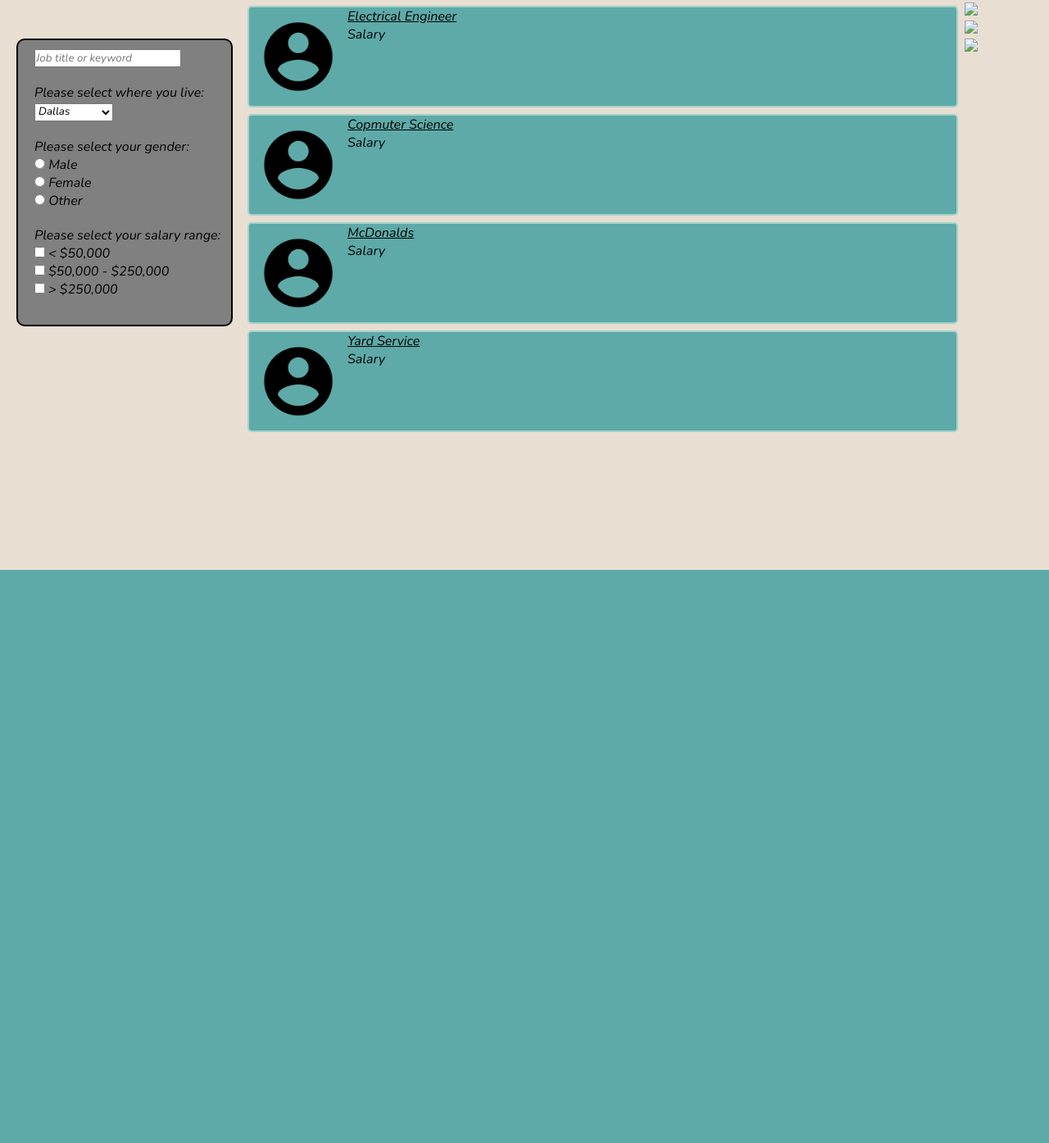
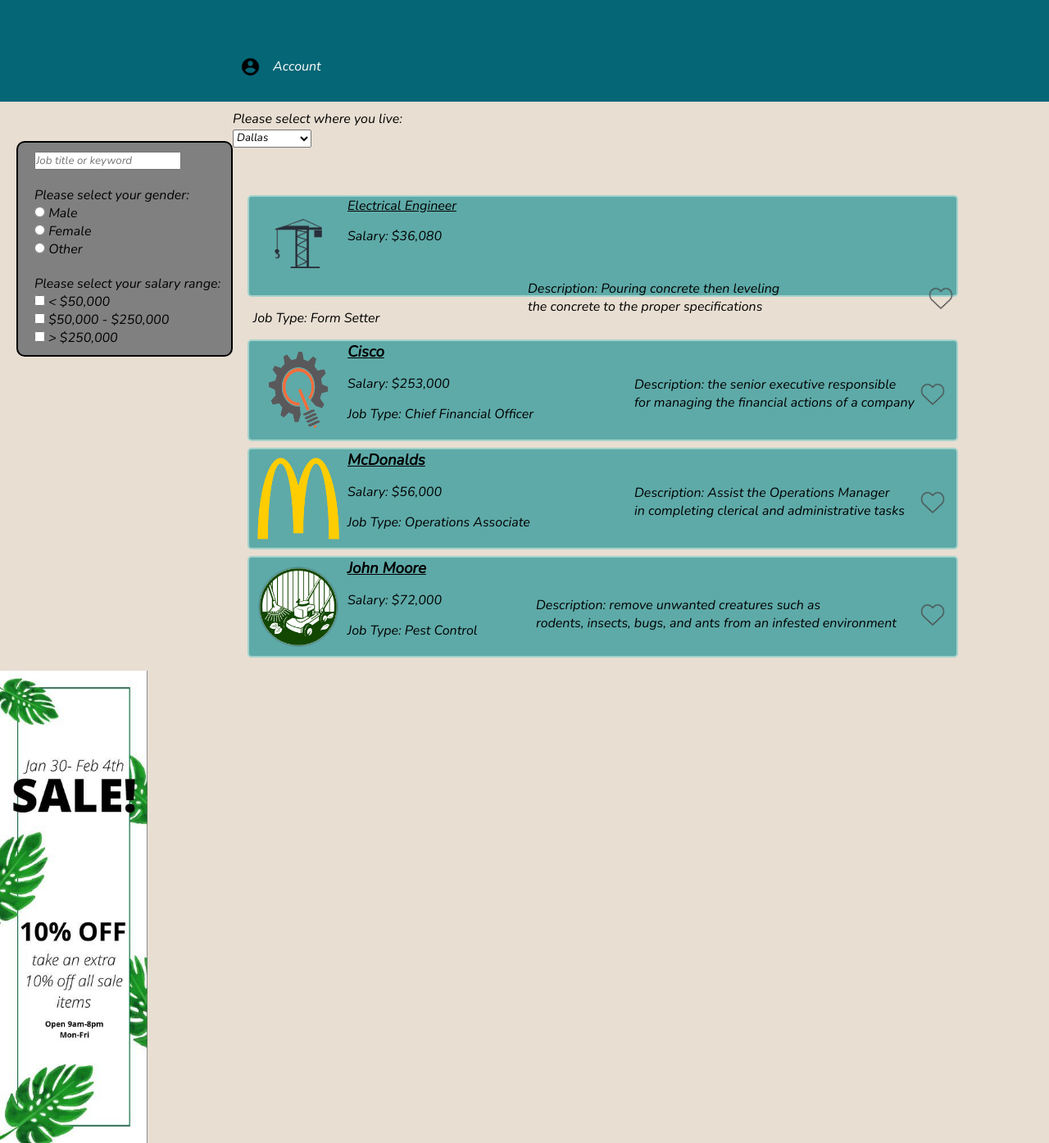
Before and after one commit to pedrovfigueiredo/WebsiteTrackingTool, a Flask app: page / in a window 1280 px wide. Shown: the part 105-1499 px from the top of the page at 82% size. Before the commit the page ends 800 px from the top, so only its background shows below. Run offline with Flask 2, Linux system fonts and the light colour scheme; some libraries are stand-ins or nearby versions.

Commit message:
Reverted changes made by mistake by aaron.

```diff
--- a/HowdyHack_Website/templates/template.html
+++ b/HowdyHack_Website/templates/template.html
@@ -6,19 +6,23 @@
     <link rel="stylesheet" href="{{ url_for('static', filename='styles.css')}}">
     <title>Heatmap Presentation</title>
     <link href="https://fonts.googleapis.com/css2?family=Nunito:ital,wght@1,300&display=swap" rel="stylesheet">
+    <link rel="icon" href="{{ url_for('static', filename='imgs/HeatHeader.png')}}">
   <body>
     <div class="header-main">
       <div class="menu">
         <ul>
-          <li class="logo"><img src="{{ url_for('static', filename='DatBoi.png')}}"></li>
+          <li class="logo"><img src="{{ url_for('static', filename='imgs/DatBoi.png')}}"></li>
           <li><p>Home</p></li>
           <div class="vertical-line"></div>
           <li><p>About Us</p></li>
           <div class="vertical-line"></div>
           <li><p>Job Search</p></li>
         </ul>
+        <div class="menu">
+            <h1 class="company-title">Pedantic</h1>
+        </div>
         <ul class="floatright">
-          <li><img src="{{ url_for('static', filename='User.png')}}" class="AccountLogo"></li>
+          <li><img src="{{ url_for('static', filename='imgs/User.png')}}" class="AccountLogo"></li>
           <li><a href="#" class="LogIn">Account</a></li>
         </ul>
       </div>
@@ -34,16 +38,6 @@
 
         <div class="searchbox">
           <input type="text" placeholder="Job title or keyword">
-        </div>
-
-        <div class="dropdown">
-          <p>Please select where you live:</p>
-          <select name="opt">
-            <option value="a">Dallas</option>
-            <option value="b">Houston</option>
-            <option value="c">San Antonio</option>
-          </select>
-          <br>
         </div>
 
         <div class="radiobox">
@@ -63,47 +57,88 @@
           <input type="checkbox" id="range2" name="range2">
           <label for="range2"> $50,000 - $250,000</label><br>
           <input type="checkbox" id="range3" name="range3">
-          <label for="range3"> > $250,000</label><br><br>
+          <label for="range3"> > $250,000</label><br>
         </div>
+      </div>
+
+      <div class="dropdown">
+        <p>Please select where you live:</p>
+        <select name="opt">
+          <option value="a">Dallas</option>
+          <option value="b">Houston</option>
+          <option value="c">San Antonio</option>
+        </select><br>
+        </head>
       </div>
 
       <div class="spacer"></div>
 
       <div class="job-listings">
           <div class="job">
-            <img src="{{ url_for('static', filename='User.png')}}" class="jobImage">
+            <img src="{{ url_for('static', filename='imgs/ConstructionEngineer.png')}}" class="jobImage">
             <a href="#" class="jobTitle">Electrical Engineer</a>
-            <p>Salary</p>
+            <div class="salary">
+                <p>Salary: $36,080</p>
+            </div>
+          </div>
+          <div class="jobType">
+            <p>Job Type: Form Setter</p>
+          </div>
+          <div class="jobDescription">
+            <p>Description: Pouring concrete then leveling<br>
+              the concrete to the proper specifications</p>
+          </div>
+          <img src="{{ url_for('static', filename='imgs/LikeHeart.png')}}" class="likeImage">
+
+          <div class="job">
+            <img src="{{ url_for('static', filename='imgs/MechanicalEngineer.png')}}" class="jobImage">
+            <a href="#" class="jobTitle"><h3>Cisco</h3></a>
+            <div class="salary">
+              <p>Salary: $253,000</p>
+            </div>
+            <div class="jobType">
+              <p>Job Type: Chief Financial Officer</p>
+            </div>
+            <div class="jobDescription">
+              <p>Description: the senior executive responsible <br>
+                for managing the financial actions of a company</p>
+            </div>
+            <img src="{{ url_for('static', filename='imgs/LikeHeart.png')}}" class="likeImage">
           </div>
           <div class="job">
-              <img src="{{ url_for('static', filename='User.png')}}" class="jobImage">
-            <a href="#" class="jobTitle">Copmuter Science</a>
-            <p>Salary</p>
+            <img src="{{ url_for('static', filename='imgs/McDonalds.png')}}" class="jobImage">
+            <a href="#" class="jobTitle"><h3>McDonalds</h3></a>
+            <div class="salary">
+              <p>Salary: $56,000</p>
+            </div>
+            <div class="jobType">
+              <p>Job Type: Operations Associate</p>
+            </div>
+            <div class="jobDescription">
+              <p>Description: Assist the Operations Manager<br>
+                in completing clerical and administrative tasks</p>
+            </div>
+            <img src="{{ url_for('static', filename='imgs/LikeHeart.png')}}" class="likeImage">
           </div>
           <div class="job">
-            <img src="{{ url_for('static', filename='User.png')}}" class="jobImage">
-            <a href="#" class="jobTitle">McDonalds</a>
-            <p>Salary</p>
-          </div>
-          <div class="job">
-            <img src="{{ url_for('static', filename='User.png')}}" class="jobImage">
-            <a href="#" class="jobTitle">Yard Service</a>
-            <p>Salary</p>
+            <img src="{{ url_for('static', filename='imgs/LawnCare.png')}}" class="jobImage">
+            <a href="#" class="jobTitle"><h3>John Moore</h3></a>
+            <div class="salary">
+              <p>Salary: $72,000</p>
+            </div>
+            <div class="jobType">
+              <p>Job Type: Pest Control</p>
+            </div>
+            <div class="jobDescription">
+              <p>Description:  remove unwanted creatures such as <br>
+                rodents, insects, bugs, and ants from an infested environment</p>
+            </div>
+            <img src="{{ url_for('static', filename='imgs/LikeHeart.png')}}" class="likeImage">
           </div>
       </div>
 
       <div class="ads">
-        <div class="extra-image">
-          <img src="https://via.placeholder.com/150">
-        </div>
-
-        <div class="extra-image">
-          <img src="https://via.placeholder.com/150">
-        </div>
-
-        <div class="extra-image">
-          <img src="https://via.placeholder.com/150">
-        </div>
+        <img src="{{ url_for('static', filename='imgs/BannerAd.jpg')}}" class="ads">
       </div>
 
     </div>
```
Also changed, not shown: HowdyHack_Website/heatmap.py (renamed from HowdyHack_Website/static/heatmap.py), HowdyHack_Website/static/imgs/User.png (renamed from HowdyHack_Website/static/User.png).
